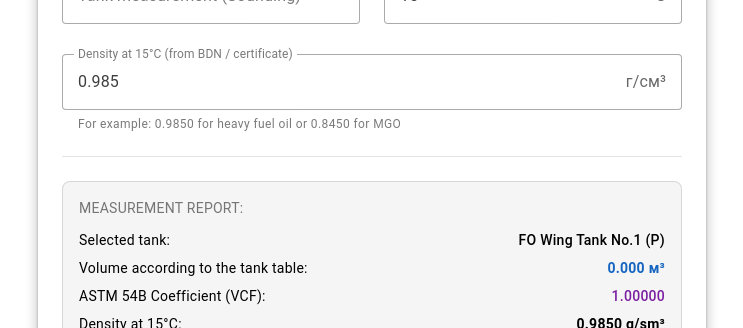
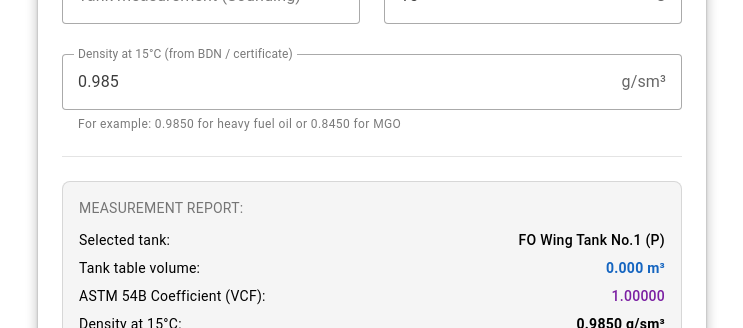
Before and after one commit to ametstich/Calculator, a Vue app: page / in a window 1280 px wide. Shown: the part 218-546 px from the top of the page, without its empty margins (268-1011 px from the left). Built offline with nearby package versions, Linux system fonts and the light colour scheme.

Commit message:
fix label

```diff
--- a/src/components/OilCalculator.vue
+++ b/src/components/OilCalculator.vue
@@ -24,7 +24,7 @@
                 label="Tank measurement (Sounding)"
                 type="number"
                 variant="outlined"
-                suffix="см"
+                suffix="sm"
                 prepend-inner-inner-icon="mdi-ruler"
                 class="mb-2"
             />
@@ -49,7 +49,7 @@
             type="number"
             step="0.0001"
             variant="outlined"
-            suffix="г/см³"
+            suffix="g/sm³"
             hint="For example: 0.9850 for heavy fuel oil or 0.8450 for MGO"
             persistent-hint
             class="mb-6"
@@ -66,8 +66,8 @@
           </div>
 
           <div class="d-flex justify-space-between mb-2">
-            <span>Volume according to the tank table:</span>
-            <span class="font-weight-bold text-blue-darken-3">{{ volume.toFixed(3) }} м³</span>
+            <span>Tank table volume:</span>
+            <span class="font-weight-bold text-blue-darken-3">{{ volume.toFixed(3) }} m³</span>
           </div>
 
           <div class="d-flex justify-space-between mb-2">
```
